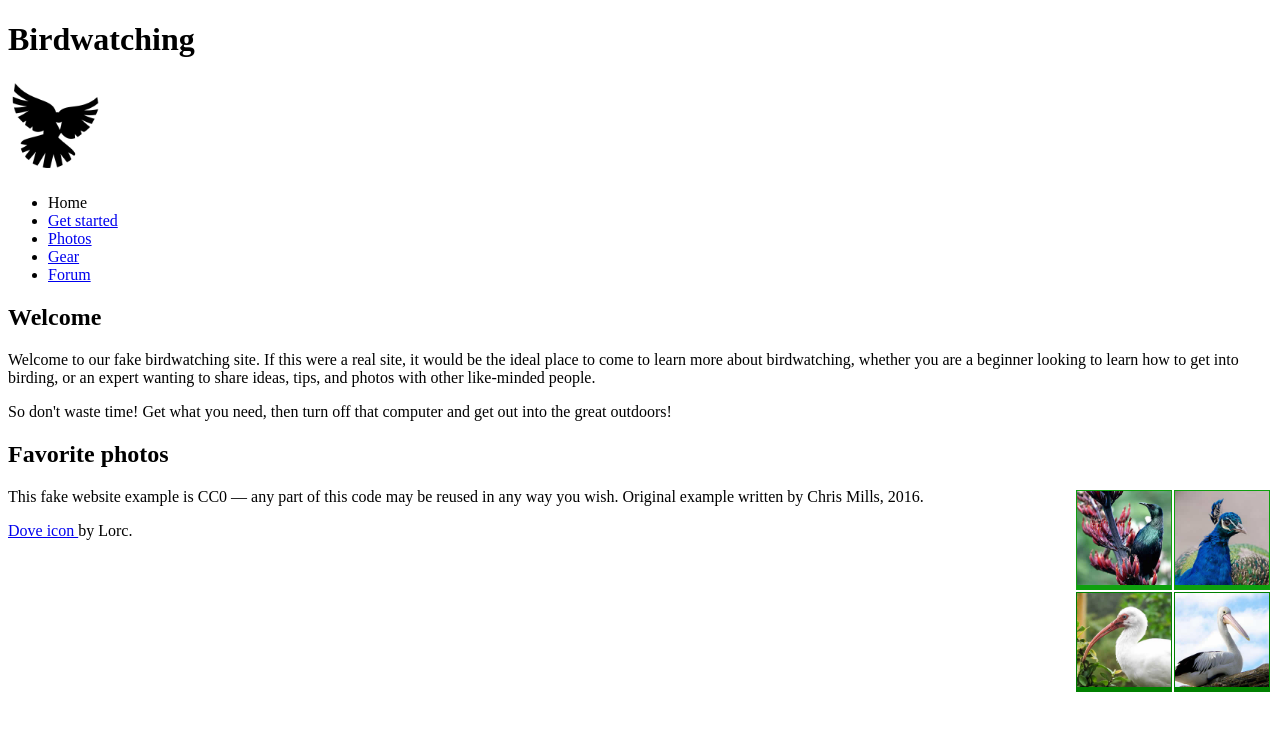
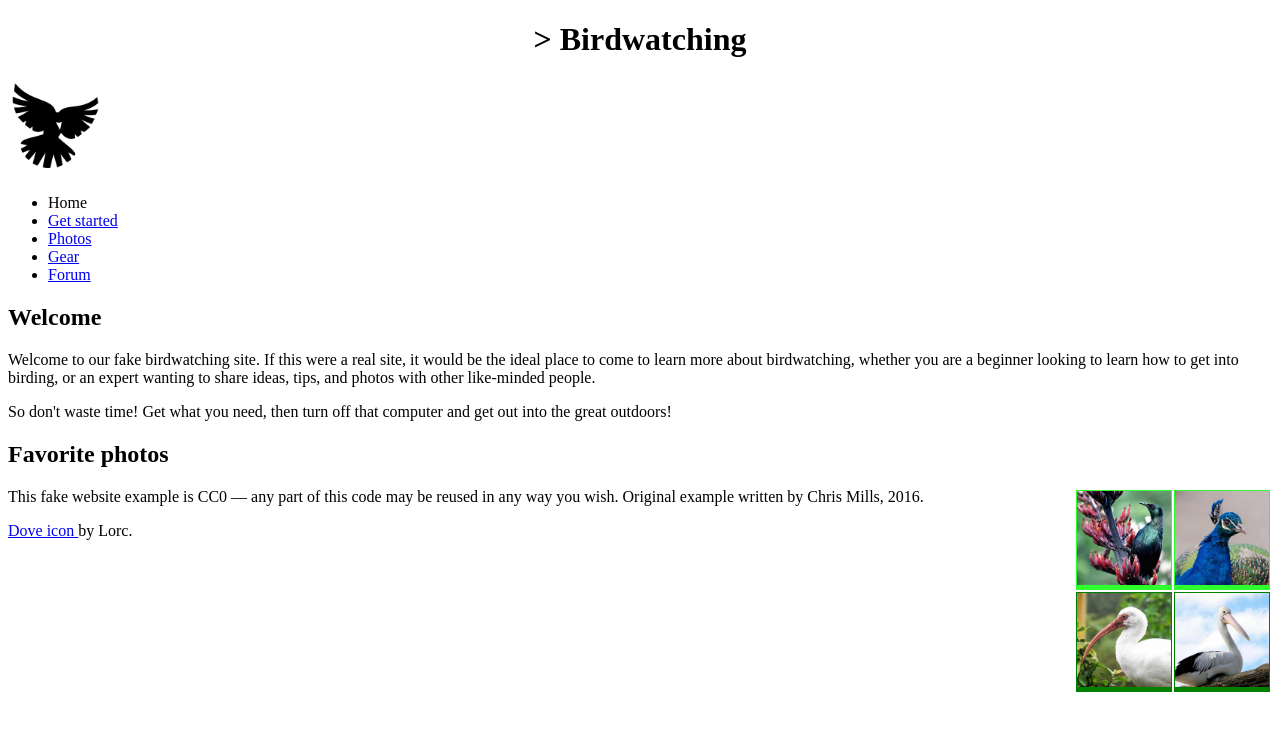
Before and after one commit to Shadrack784/page-structure-assessment, a plain HTML site: page index.html in a window 1280 px wide. Drawn offline with Linux system fonts and the light colour scheme.

Commit message:
add to images

```diff
--- a/index.html
+++ b/index.html
@@ -7,8 +7,9 @@
     <link href="https://fonts.googleapis.com/css?family=Roboto+Condensed:300|Cinzel+Decorative:700" rel="stylesheet" />
 </head>
 <body>
-    <h1>Birdwatching</h1>
-    <img src="images/dove.png" alt="a simple dove logo" height="94" width="94" />
+    <h1 <div align="center">>
+        Birdwatching</h1>
+    <img id="logo" src="images/dove.png" alt="a simple dove logo" height="94" width="94" />
     <ul>
         <li><span>Home</span></li>
         <li><a href="#">Get started</a></li>
@@ -27,7 +28,7 @@
     </p>
     <h2>Favorite photos</h2>
     <TABLE align="RIGHT" width="0%" border="0">
-        <TR bgcolor="HexLawnGreen" width "0%">
+        <TR bgcolor="#2EFE2E" width "0%">
             <TD>
                 <a href="images/favorite-1.jpg">
                     <img src="images/favorite-1_th.jpg" alt="Small black bird, black claws, long black slender beak, links to larger version of the image"  height="94" width="94" />
--- a/style.css
+++ b/style.css
@@ -149,3 +149,6 @@ aside img {
 footer {
     margin-top: 10px;
 }
+#logo{
+    float right
+}
```
